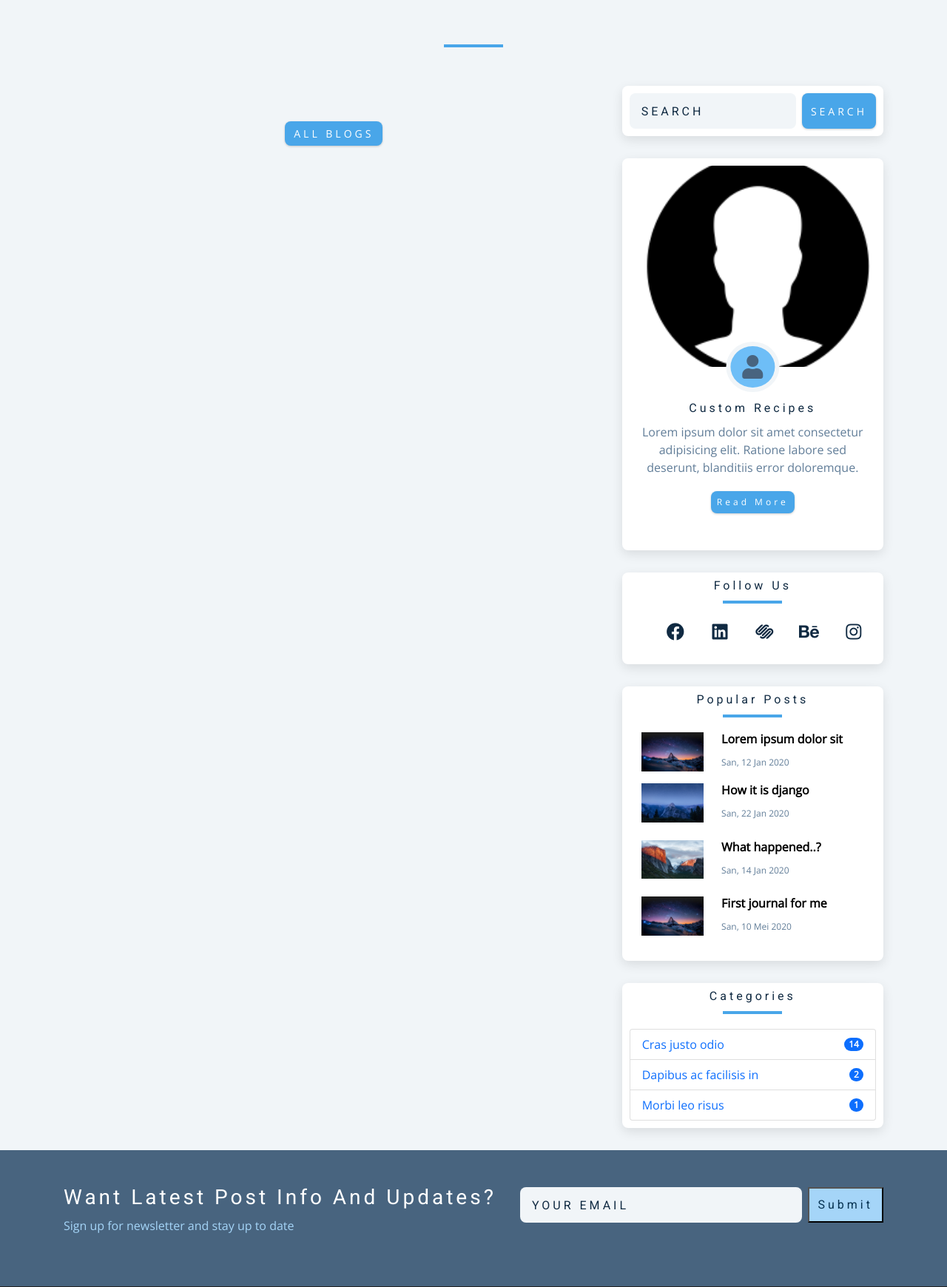
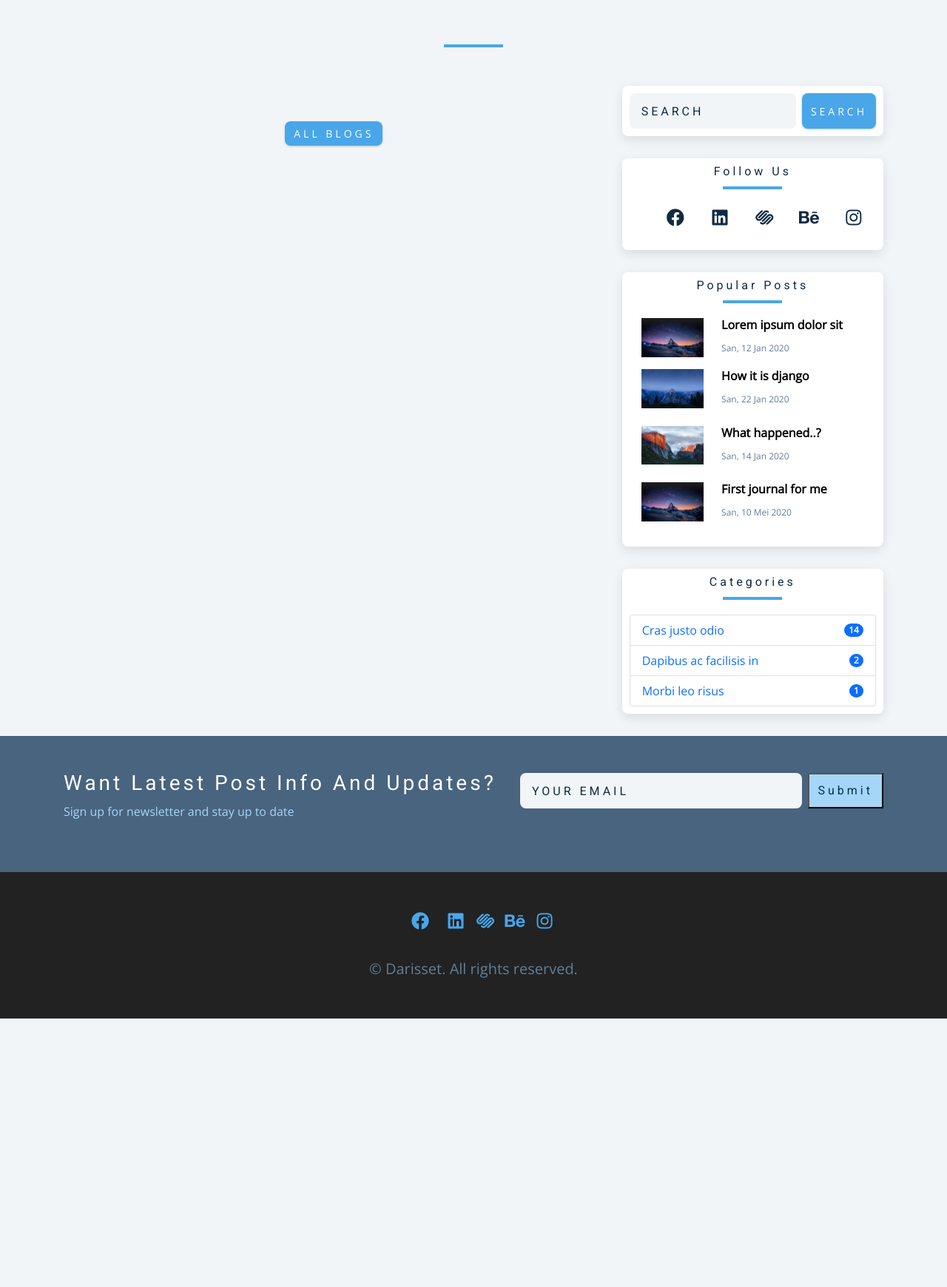
Before and after one commit to BayramovaKonul/django_blog_project, a Django app: template blog/templates/category.html in a window 1280 px wide. Shown: the part 80-1820 px from the top of the page at 74% size. After the commit the page ends 1457 px from the top, so only its background shows below. Run offline with Django 5.2, Linux system fonts and the light colour scheme; the template is opened without the code that fills it, so the values that code supplies are empty; some libraries are stand-ins or nearby versions; some web fonts are replaced.

Commit message:
feat..TagModel was created
TagModel was created with the fields of name, slug and created_at, articles and tags tables have manytomany connection.

```diff
--- a/blog/models/__init__.py
+++ b/blog/models/__init__.py
@@ -3,3 +3,4 @@ from .article import ArticleModel
 from .comment import CommentModel
 from .contact_us import ContactUsModel
 from .abstract_models import CreationDateAbstractModel
+from .tag import TagModel
--- a/blog/models/article.py
+++ b/blog/models/article.py
@@ -3,6 +3,7 @@ from autoslug import AutoSlugField
 # from django.contrib.auth.models import User
 from django.contrib.auth import get_user_model
 from .category import CategoryModel
+from .tag import TagModel
 from .abstract_models import CreationDateAbstractModel
 
 User = get_user_model()
@@ -16,6 +17,7 @@ class ArticleModel(CreationDateAbstractModel):
     published_at = models.DateTimeField(null=True, blank=True)
     picture = models.ImageField(upload_to='article_images')
     categories = models.ManyToManyField(CategoryModel, related_name="articles")
+    tags = models.ManyToManyField(TagModel, related_name="articles")
 
     class Meta:
         db_table = 'article'
--- a/blog/templates/category.html
+++ b/blog/templates/category.html
@@ -71,28 +71,6 @@
                             <button class="btn btn-outline-success" type="submit">Search</button>
                         </form>
                     </div>
-                    <!-- single card -->
-                    <article class="sidebar-left">
-                        <!-- img container -->
-                        <div class="service-img-container">
-                            <!-- img -->
-                            <img src="./img/profil.png" class="service-img" alt="single service" />
-                            <!-- service icon -->
-                            <span class="service-icon">
-                                <i class="fas fa-user fa-fw"></i>
-                            </span>
-                        </div>
-                        <!-- service info -->
-                        <div class="service-info">
-                            <h4>custom recipes</h4>
-                            <p>
-                                Lorem ipsum dolor sit amet consectetur adipisicing elit. Ratione
-                                labore sed deserunt, blanditiis error doloremque.
-                            </p>
-                            <a href="products.html" class="btn service-btn">read more</a>
-                        </div>
-                    </article>
-                    <!--end of  single card -->
 
                     <div class="sidebar-left">
                         <h4 class="text-center">Follow Us</h4>
```
Also changed, not shown: blog/models/tag.py (added, +15 -0 lines), blog/migrations/0007_tagmodel_articlemodel_tags.py (added).
